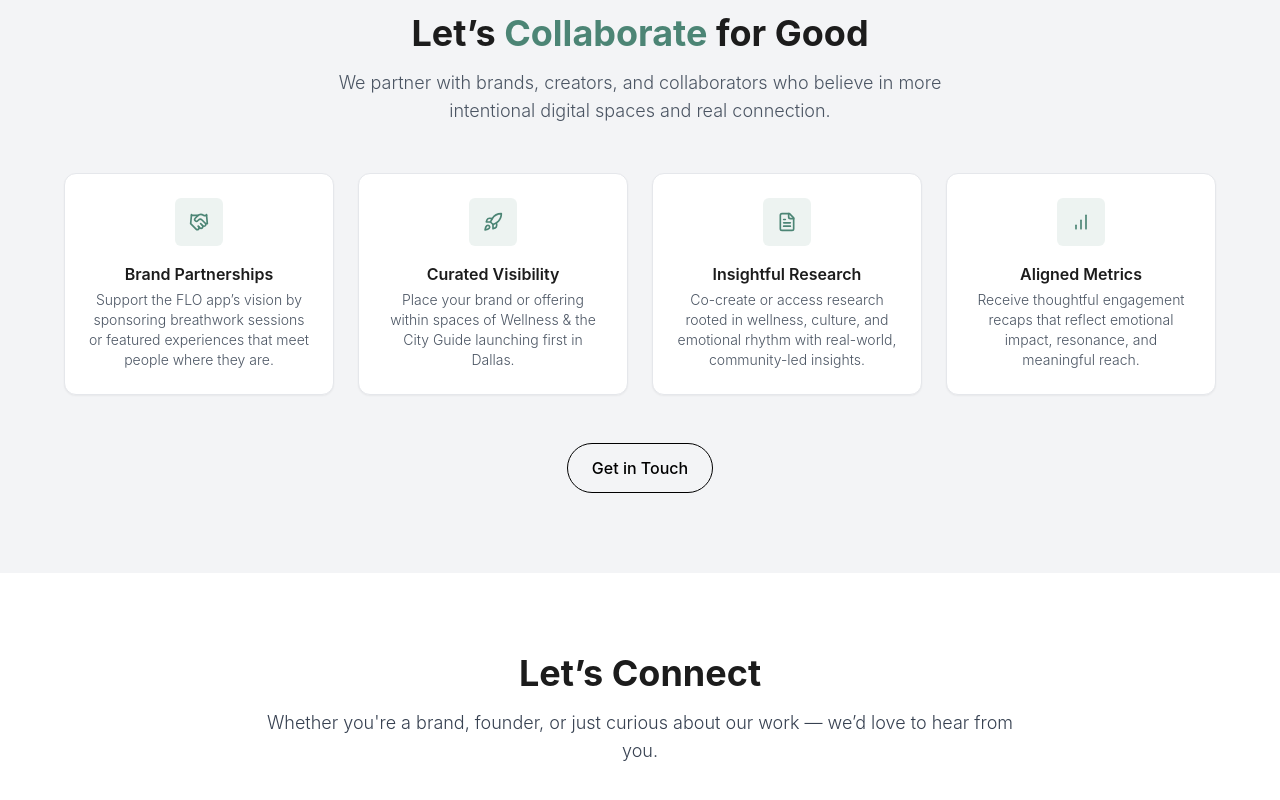
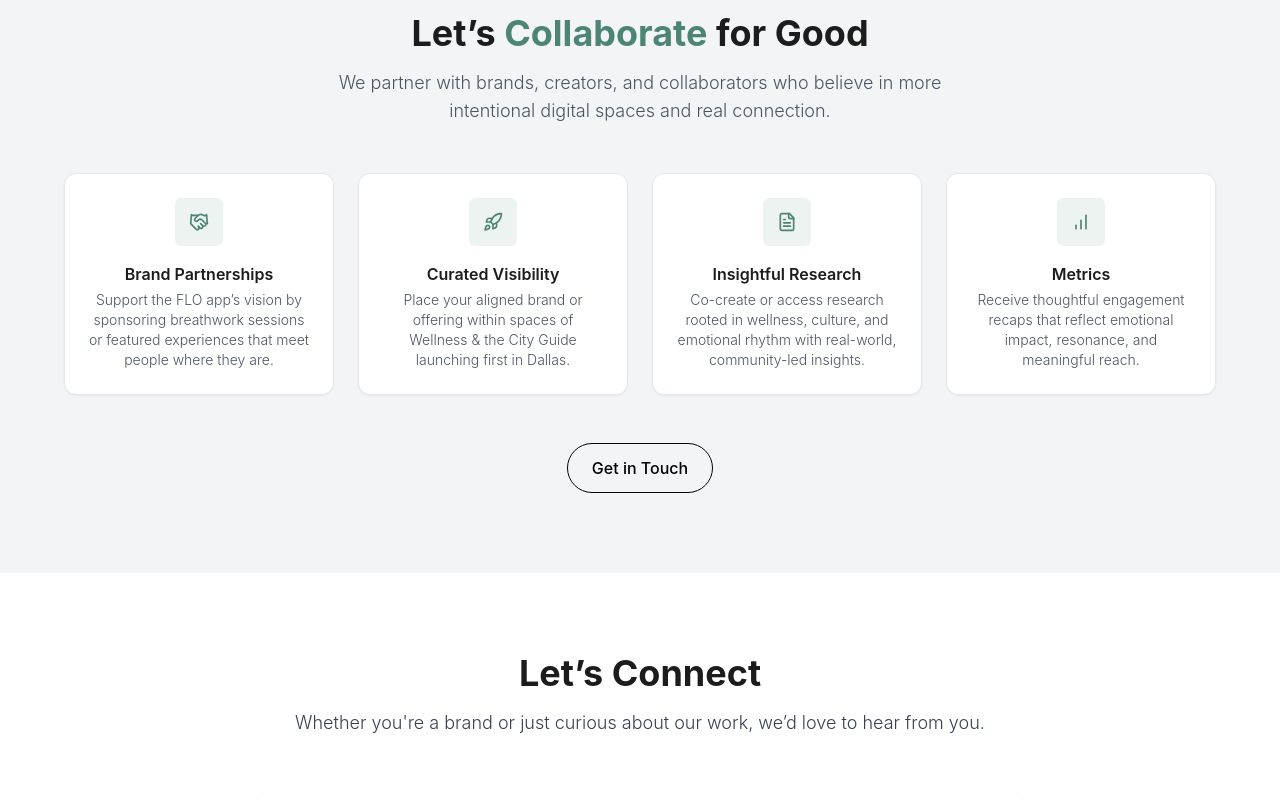
Before and after one commit to meamya/MotifMetrics, a Next.js app: page / in a window 1280 px wide. Shown: the part 1304-2104 px from the top of the page. Built offline with nearby package versions, Linux system fonts and the light colour scheme; grey boxes are pictures that could not be loaded.

Commit message:
text changes

```diff
--- a/components/Collaborate.tsx
+++ b/components/Collaborate.tsx
@@ -18,7 +18,7 @@ export default function Collaborate() {
     {
       title: 'Curated Visibility',
       description:
-        'Place your brand or offering within spaces of Wellness & the City Guide launching first in Dallas.',
+        'Place your aligned brand or offering within spaces of Wellness & the City Guide launching first in Dallas.',
       icon: Rocket,
     },
     {
@@ -28,7 +28,7 @@ export default function Collaborate() {
       icon: FileText,
     },
     {
-      title: 'Aligned Metrics',
+      title: 'Metrics',
       description:
         'Receive thoughtful engagement recaps that reflect emotional impact, resonance, and meaningful reach.',
       icon: BarChart,
--- a/components/Contact.tsx
+++ b/components/Contact.tsx
@@ -9,11 +9,8 @@ export default function Contact() {
           Let’s Connect
         </h2>
         <p className="text-md sm:text-lg text-gray-700 mb-8">
-          Whether you're a brand, founder, or just curious about our work — we’d love to hear from you.
+          Whether you're a brand or just curious about our work,  we’d love to hear from you.
         </p>
-
-
-
         {/* Tally Form */}
         <div className="mt-12">
   <div className="flex-1 relative w-full h-[500px] sm:h-[500px] md:h-[700px] rounded-3xl overflow-hidden shadow-md">
```
